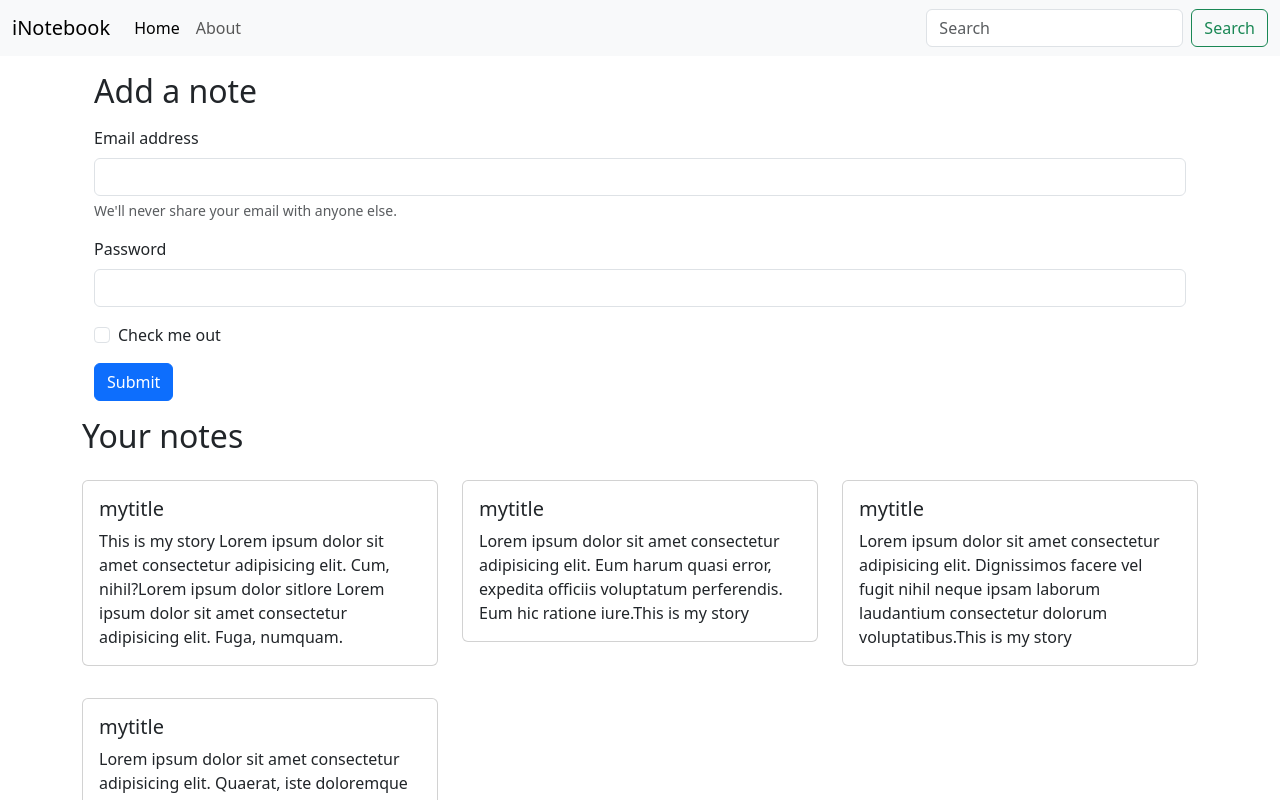
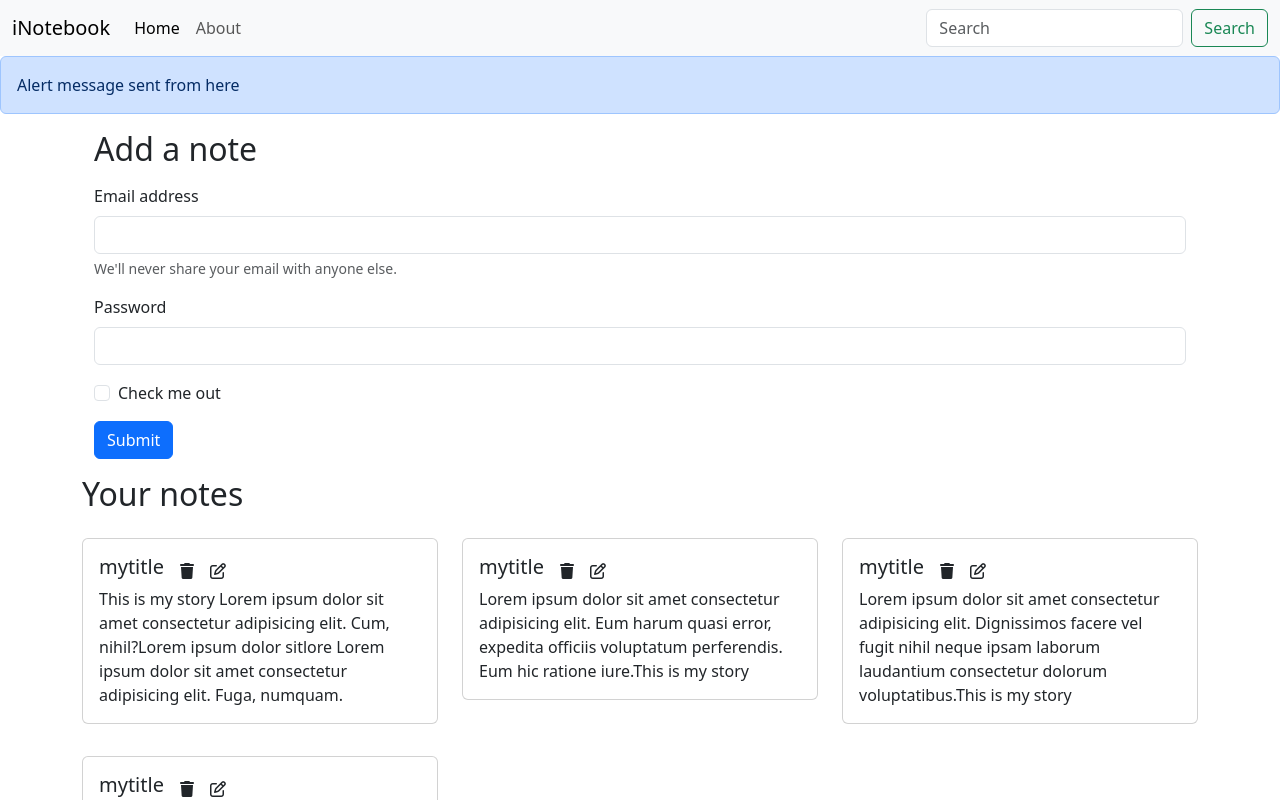
Before and after one commit to Rashim-Sunar/iNotebook, a React (Create React App) app: page / in a window 1280 px wide. Shown: the top 800 px of the page. Built offline with nearby package versions, Linux system fonts and the light colour scheme.

Commit message:
Adding font awesome icons to iNotebook

```diff
--- a/public/index.html
+++ b/public/index.html
@@ -16,6 +16,9 @@
   </head>
   <body>
     <div id="root"></div>
+    <!-- using font awesome -->
+    <script src="https://kit.fontawesome.com/53ff1e1888.js" crossorigin="anonymous"></script>
+
     <script
       src="https://cdn.jsdelivr.net/npm/bootstrap@5.3.3/dist/js/bootstrap.bundle.min.js"
       integrity="sha384-YvpcrYf0tY3lHB60NNkmXc5s9fDVZLESaAA55NDzOxhy9GkcIdslK1eN7N6jIeHz"
--- a/src/App.js
+++ b/src/App.js
@@ -4,6 +4,7 @@
 import Navbar from './components/Navbar'
 import Home from './components/Home'
 import About from './components/About'
+import Alert from './components/Alert'
 import NoteState from './context/notes/noteState'
 import {
   BrowserRouter as Router,
@@ -18,6 +19,7 @@
       <NoteState>
         <Router>
           <Navbar/>
+          <Alert message="Alert message sent from here"/>
           <div className="container">
           <Routes>
              <Route exact path="/about" element={<About/>}/>
--- /dev/null
+++ b/src/components/Alert.js
@@ -0,0 +1,13 @@
+import React from 'react'
+
+function Alert(props) {
+    return (
+        <div>
+            <div class="alert alert-primary" role="alert">
+               {props.message}
+            </div>
+        </div>
+    )
+}
+
+export default Alert
--- a/src/components/Noteitems.js
+++ b/src/components/Noteitems.js
@@ -4,10 +4,14 @@
   const { note } = props;
   return (
     <div className='col-md-4' >
-      <div class="card my-3">
-        <div class="card-body ">
-          <h5 class="card-title">{note.title}</h5>
-          <p class="card-text">{note.description}</p>
+      <div className="card my-3">
+        <div className="card-body ">
+          <div className="d-flex align-items-center">
+            <h5 className="card-title">{note.title}</h5>
+            <i className="fa-solid fa-trash mx-3"></i>
+            <i className="fa-regular fa-pen-to-square"></i>
+          </div>
+          <p className="card-text">{note.description}</p>
         </div>
       </div>
     </div>
--- a/src/components/Notes.js
+++ b/src/components/Notes.js
@@ -10,7 +10,7 @@
             <div className="row my-3">
                 <h2>Your notes</h2>
                 {notes.map((note) => {
-                    return <Noteitems note={note}/>
+                    return <Noteitems key={note._id} note={note}/>
                 })}
             </div>
         </div>
--- a/src/context/notes/noteState.js
+++ b/src/context/notes/noteState.js
@@ -5,7 +5,7 @@
      const notesInitial = [
         {
           "date": "2024-03-03T16:26:16.842Z",
-          "_id": "65dbaf7e3ed3e13cf8ad69df",
+          "_id": "65dbaf7e3ed3e13cf8ad6387349df",
           "user": "65db766ee90f59882c9360a5",
           "title": "mytitle",
           "description": "This is my story Lorem ipsum dolor sit amet consectetur adipisicing elit. Cum, nihil?Lorem ipsum dolor sitlore Lorem ipsum dolor sit amet consectetur adipisicing elit. Fuga, numquam. ",
@@ -14,7 +14,7 @@
         },
         {
           "date": "2024-03-03T16:26:16.842Z",
-          "_id": "65dbaf823ed3e13cf8ad69e1",
+          "_id": "65dbaf823ed3e13cf8ad4389802269e1",
           "user": "65db766ee90f59882c9360a5",
           "title": "mytitle",
           "description": "Lorem ipsum dolor sit amet consectetur adipisicing elit. Eum harum quasi error, expedita officiis voluptatum perferendis. Eum hic ratione iure.This is my story",
@@ -23,7 +23,7 @@
         },
         {
           "date": "2024-03-03T16:26:16.842Z",
-          "_id": "65dbaf833ed3e13cf8ad69e3",
+          "_id": "65dbaf833ed3e13cf8ai32983232423d69e3",
           "user": "65db766ee90f59882c9360a5",
           "title": "mytitle",
           "description": " Lorem ipsum dolor sit amet consectetur adipisicing elit. Dignissimos facere vel fugit nihil neque ipsam laborum laudantium consectetur dolorum voluptatibus.This is my story",
@@ -31,7 +31,7 @@
           "__v": 0
         },
         {
-          "_id": "65dd2fc2ef8d0b70d5114fd8",
+          "_id": "65dd2fc2ef8342423d0b70d5114fd8",
           "user": "65db766ee90f59882c9360a5",
           "title": "mytitle",
           "description": "Lorem ipsum dolor sit amet consectetur adipisicing elit. Quaerat, iste doloremque in odio modi velit inventore. Molestiae aliquid perferendis doloribus. This is my story",
```
